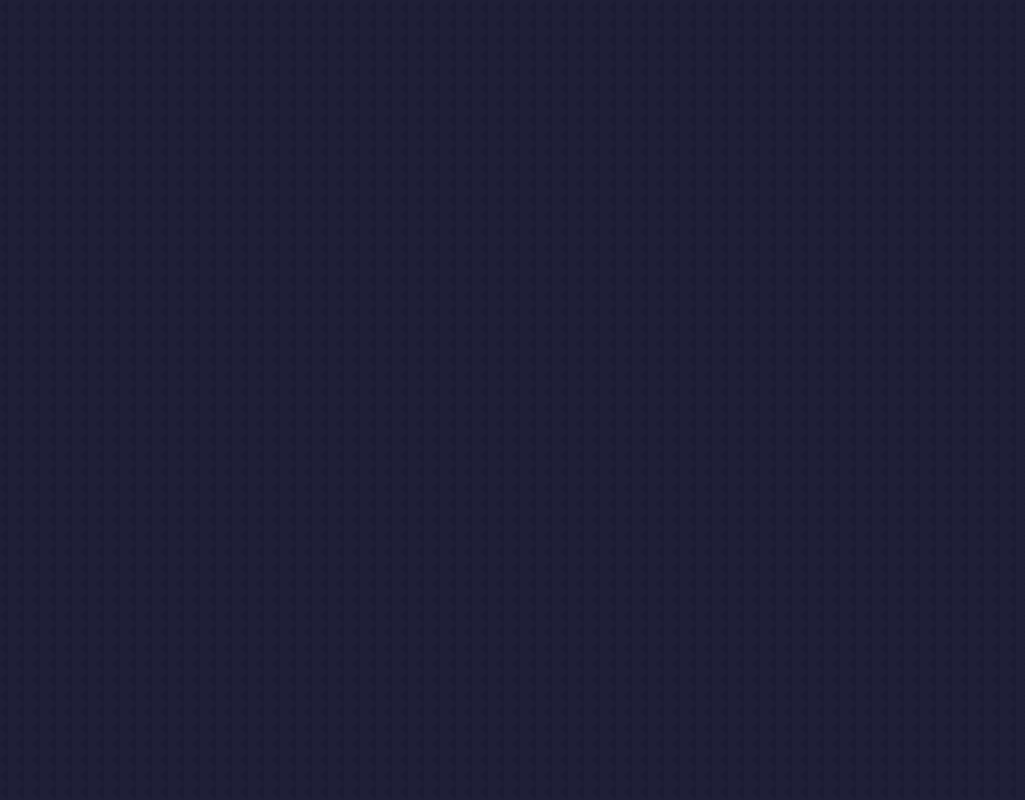
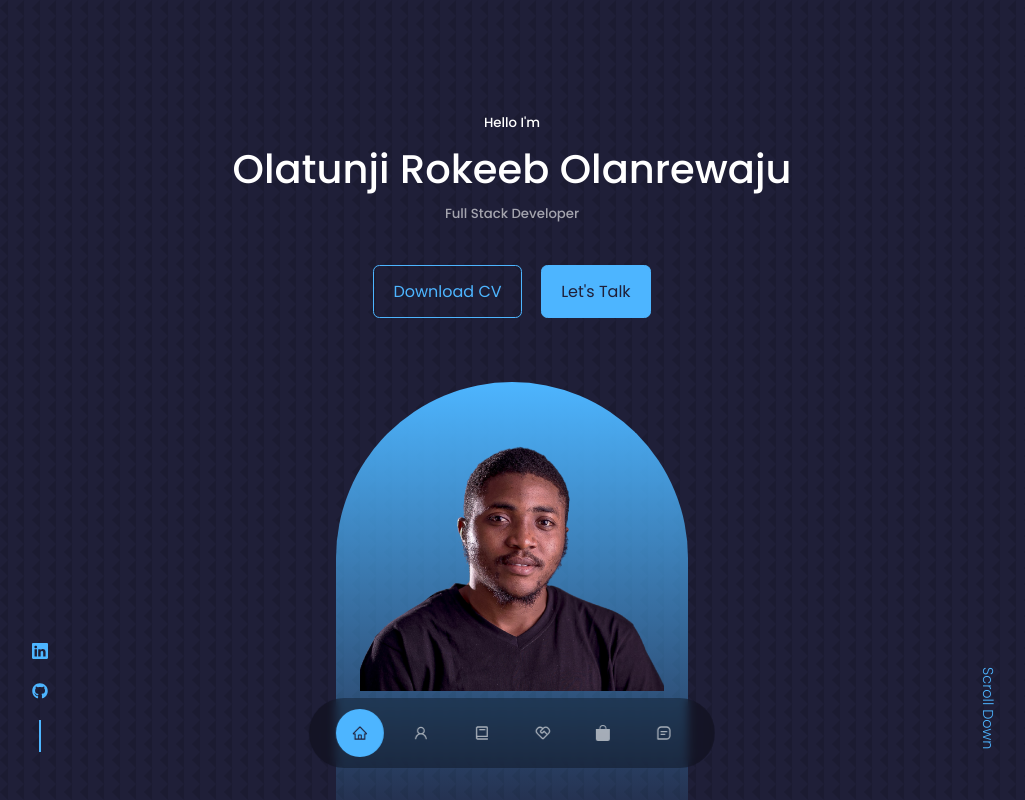
Before and after one commit to larexx40/me, a React (Create React App) app: page / in a window 1280 px wide. Before the commit this address had no page. Shown: the top 800 px of the page, without its empty margins (128-1153 px from the left). Built offline with nearby package versions, Linux system fonts and the light colour scheme.

Commit message:
fixing build

```diff
--- a/src/App.js
+++ b/src/App.js
@@ -7,9 +7,9 @@ import { Main } from './Main';
 function App() {
   return (
     <>
-      <Router>
+      <Router basename={window.location.pathname || ""}>
         <Routes>
-          <Route path='/me/' exact element={<Main />} />
+          <Route path='/' exact element={<Main />} />
         </Routes>
       </Router>
     </>
```
